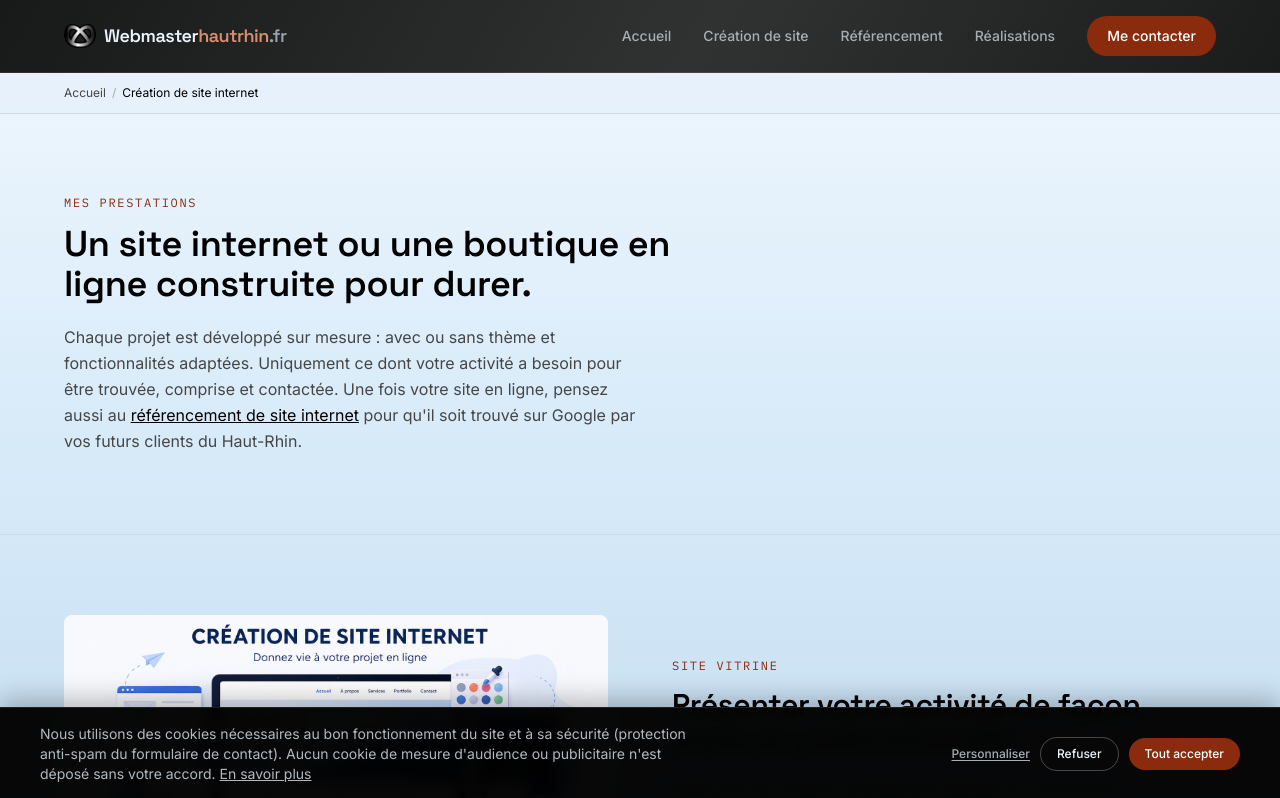
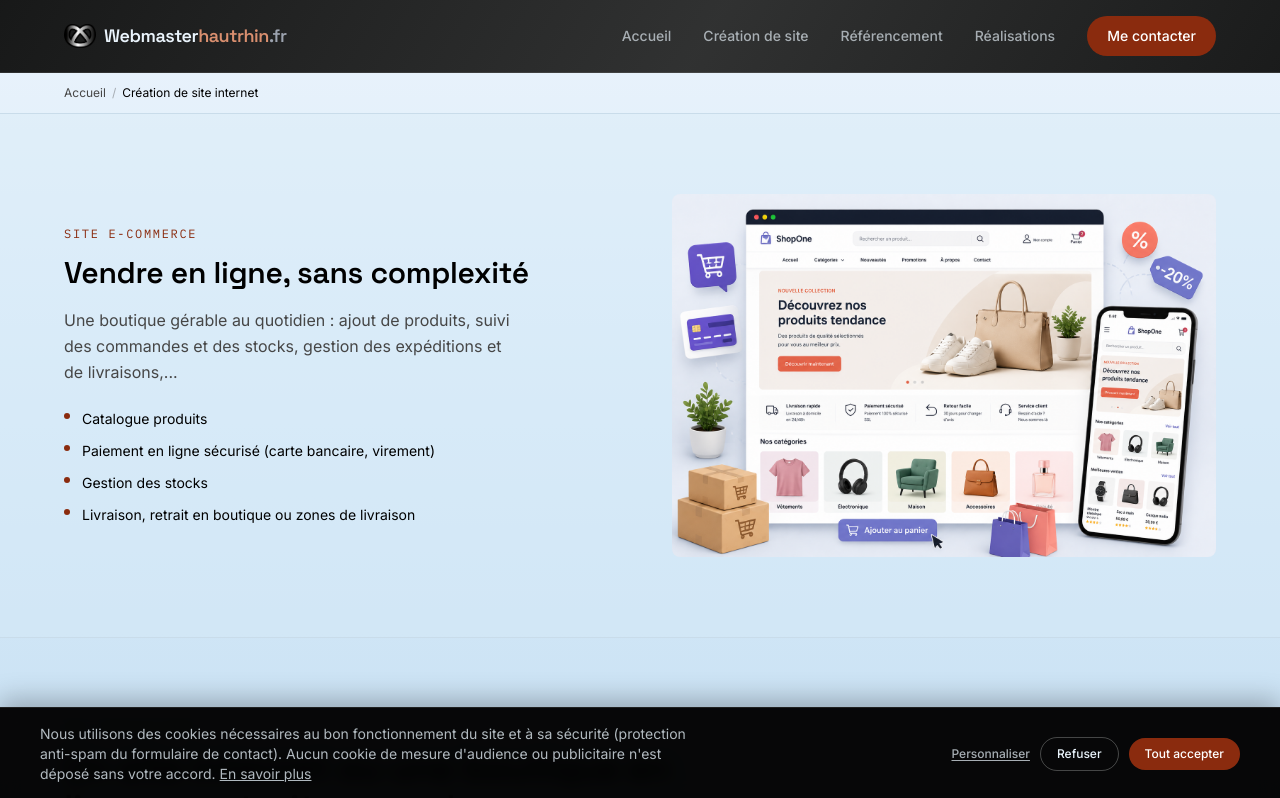
Before and after one commit to WebaHR/webmasterhautrhin.fr, a Next.js app: page /creation-site-internet in a window 1280 px wide. Shown: the top 798 px of the page. Built offline with nearby package versions, Linux system fonts and the light colour scheme.

Commit message:
Update page.tsx

```diff
--- a/app/creation-site-internet/page.tsx
+++ b/app/creation-site-internet/page.tsx
@@ -149,6 +149,39 @@ export default function CreationSitePage() {
 
       <Breadcrumbs items={[{ label: "Création de site internet" }]} />
 
+      <section id="ecommerce" className="border-b border-line bg-paperdim/50 py-16 sm:py-20">
+        <div className="mx-auto grid max-w-content items-center gap-12 px-6 lg:grid-cols-2 lg:gap-16">
+          <div className="lg:order-2">
+            <Image
+              src="/images/creationsiteecommerce.png"
+              alt="Création de boutique e-commerce dans le Haut-Rhin"
+              width={800}
+              height={600}
+              className="rounded-lg"
+            />
+          </div>
+          <div className="lg:order-1">
+            <p className="eyebrow">Site e-commerce</p>
+            <h2 className="section-heading mt-3 text-2xl text-ink sm:text-3xl">
+              Vendre en ligne, sans complexité
+            </h2>
+            <p className="mt-4 max-w-md leading-relaxed text-slate">
+              Une boutique gérable au quotidien : ajout de
+              produits, suivi des commandes et des stocks, gestion des expéditions et de livraisons,...
+            </p>
+            <ul className="mt-6 space-y-3">
+              {ecommerceIncludes.map((item) => (
+                <li key={item} className="flex items-start gap-3 text-sm text-ink">
+                  <span className="mt-1 h-1.5 w-1.5 flex-none rounded-full bg-accent" />
+                  {item}
+                </li>
+              ))}
+            </ul>
+          </div>
+        </div>
+      </section>
+
+
       <section className="border-b border-line py-16 sm:py-20">
         <div className="mx-auto max-w-content px-6">
           <p className="eyebrow">Mes prestations</p>
```
